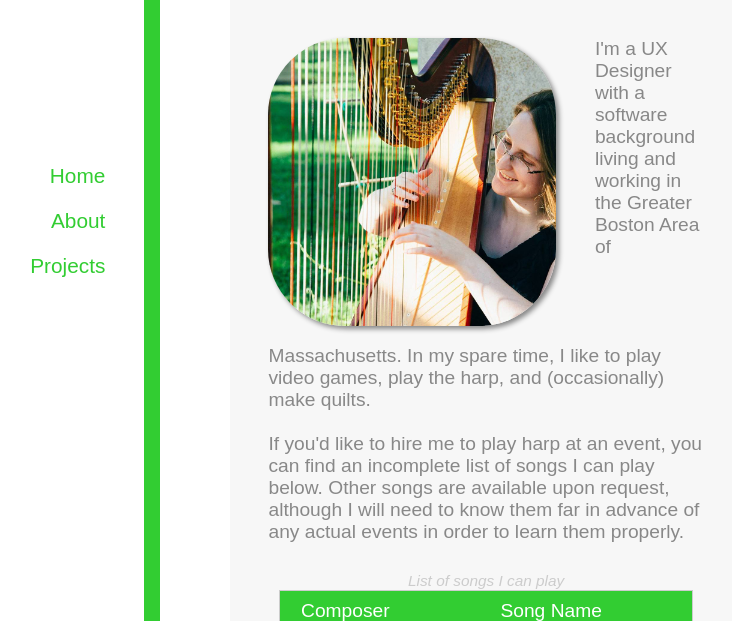
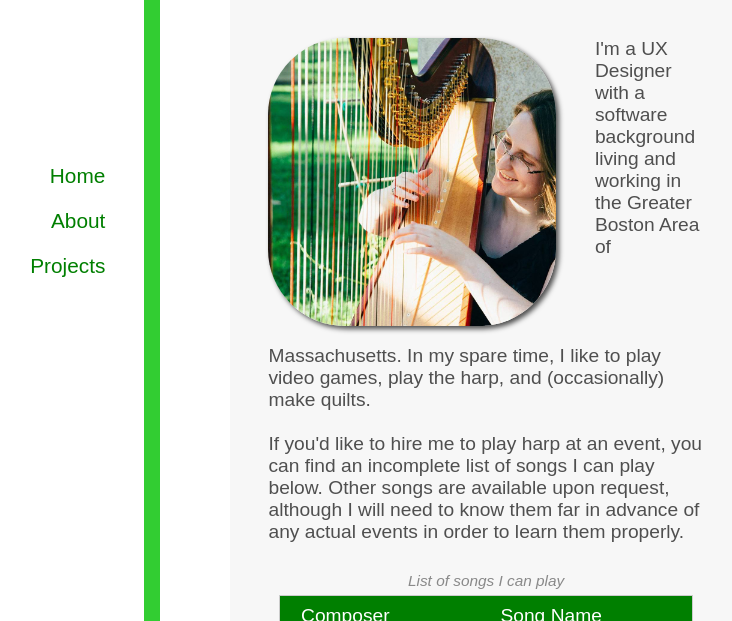
Before and after one commit to laevian/refactored-umbrella, a plain HTML site: page about.html in a window 1280 px wide. Shown: the part 179-800 px from the top of the page, without its empty margins (21-753 px from the left). Drawn offline with Linux system fonts and the light colour scheme; a web font is replaced by a local one.

Commit message:
Fixing some accessibility stuff.

```diff
--- a/styles.css
+++ b/styles.css
@@ -4,7 +4,7 @@
     padding: 0;
     box-sizing: border-box;
     font-family: "Enriqueta", sans-serif;
-    color: #888888;
+    color: #4f4f4f;
 }
 
 #logo
@@ -111,7 +111,7 @@ li
 {
   list-style-type: none;
   padding: .5em 0;
-  color: limegreen;
+  color: #007f00;
   font-family: "Scope One", sans-serif;
 }
 
@@ -161,7 +161,7 @@ margin: 0 auto;
 
 th
 {
-background-color: limegreen;
+background-color: #007f00;
 color: #ffffff;
 padding: .5em;
 font-weight: normal;
@@ -191,7 +191,8 @@ caption
 {
   font-size: .8em;
   font-style: italic;
-  color: #cccccc;
+  color: #898989;
+  margin-bottom: 5px;
 }
 
 .project
```
Also changed, not shown: Locations.txt (added).
